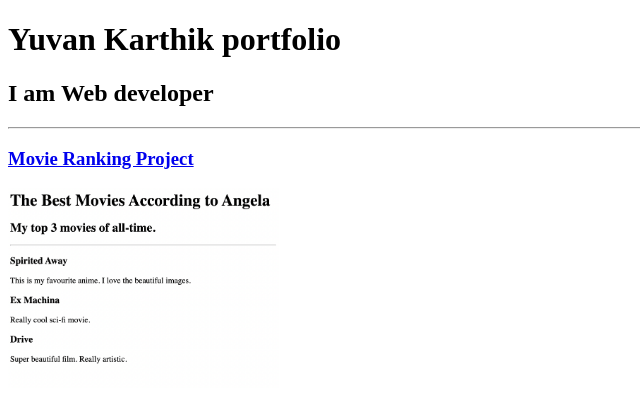
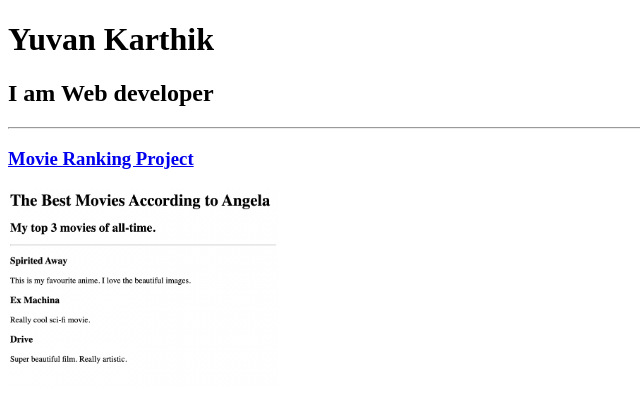
Before and after one commit to YuvanKa/html_portfolio, a plain HTML site: page index.html in a window 1280 px wide. Shown: the top 408 px of the page, without its empty margins (0-640 px from the left). Drawn offline with Linux system fonts and the light colour scheme.

Commit message:
index.html

```diff
--- a/index.html
+++ b/index.html
@@ -7,7 +7,7 @@
     <title>my projects</title>
 </head>
 <body>
-    <h1>Yuvan Karthik portfolio</h1>
+    <h1>Yuvan Karthik</h1>
     <h2>I am Web developer</h2>
     <hr/>
     <h3><a href="./public/movie-ranking.html">Movie Ranking Project</a></h3>
```
